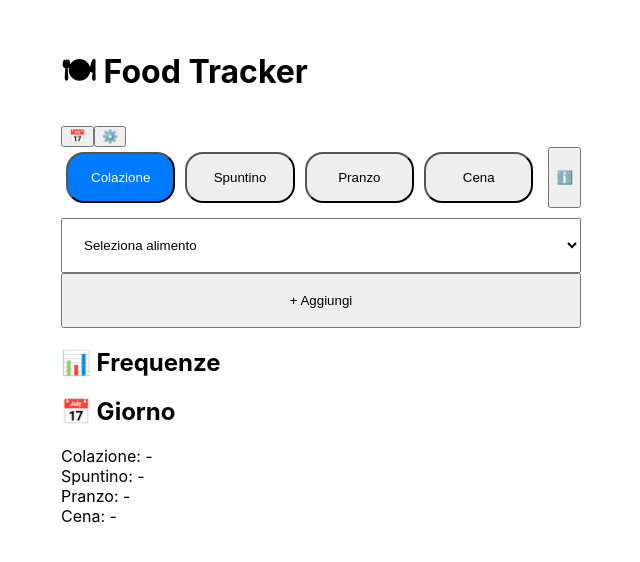
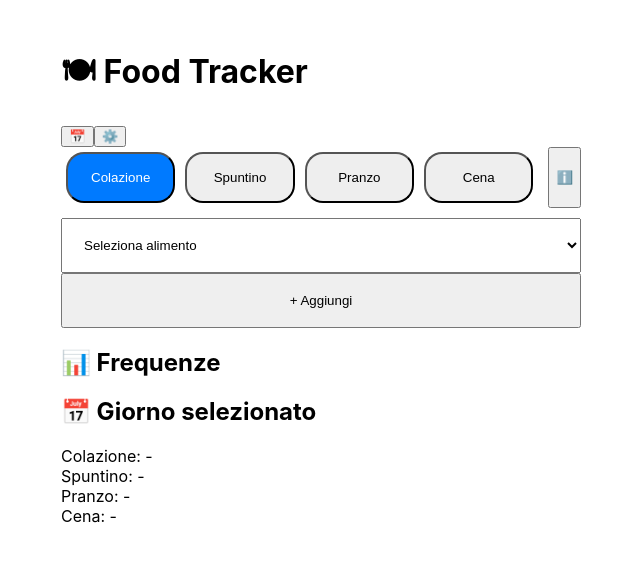
Before and after one commit to enrispina-bot/food-tracker, a Next.js app: page / in a window 1280 px wide. Shown: the top 562 px of the page, without its empty margins (319-959 px from the left). Built offline with nearby package versions, Linux system fonts and the light colour scheme.

Commit message:
Update page.jsx

```diff
--- a/app/page.jsx
+++ b/app/page.jsx
@@ -218,12 +218,24 @@ export default function Page() {
   const clearConfig = () => confirm("Reset config?") && setConfig([]);
   const clearLogs = () => confirm("Reset log?") && setLogs([]);
 
-  const selectedDayLogs = logs.filter(
-    (l) => formatDate(l.date) === (selectedDate || today)
-  );
 
-  const dayView = { Colazione: [], Spuntino: [], Pranzo: [], Cena: [] };
-  selectedDayLogs.forEach((l) => dayView[l.meal].push(l.food));
+const selectedDayLogs = logs.filter(
+  (l) => formatDate(l.date) === (selectedDate || today)
+);
+
+const dayView = {
+  Colazione: [],
+  Spuntino: [],
+  Pranzo: [],
+  Cena: []
+};
+
+selectedDayLogs.forEach((l) => {
+  if (dayView[l.meal]) {
+    dayView[l.meal].push(l.food);
+  }
+});
+
 
   const infoImages = {
     Colazione: "/colazione.png",
@@ -240,6 +252,17 @@ export default function Page() {
 
       <button onClick={() => setShowCalendar(!showCalendar)}>📅</button>
       <button onClick={() => setShowConfig(!showConfig)}>⚙️</button>
+
+
+{showCalendar && (
+  <input
+    type="date"
+    value={selectedDate || today}
+    onChange={(e) => setSelectedDate(e.target.value)}
+    style={{ width: "100%", padding: 12, marginTop: 10 }}
+  />
+)}
+
 
       {/* ✅ PASTI + INFO */}
       <div style={{ display: "flex", flexWrap: "wrap", marginBottom: 10 }}>
@@ -315,12 +338,14 @@ export default function Page() {
         </div>
       ))}
 
-      <h2>📅 Giorno</h2>
-      {Object.entries(dayView).map(([m, foods]) => (
-        <div key={m}>
-          {m}: {foods.join(", ") || "-"}
-        </div>
-      ))}
+
+<h2>📅 Giorno selezionato</h2>
+{Object.entries(dayView).map(([meal, foods]) => (
+  <div key={meal}>
+    {meal}: {foods.length > 0 ? foods.join(", ") : "-"}
+  </div>
+))}
+
 
       {/* CONFIG */}
       {showConfig && (
```
